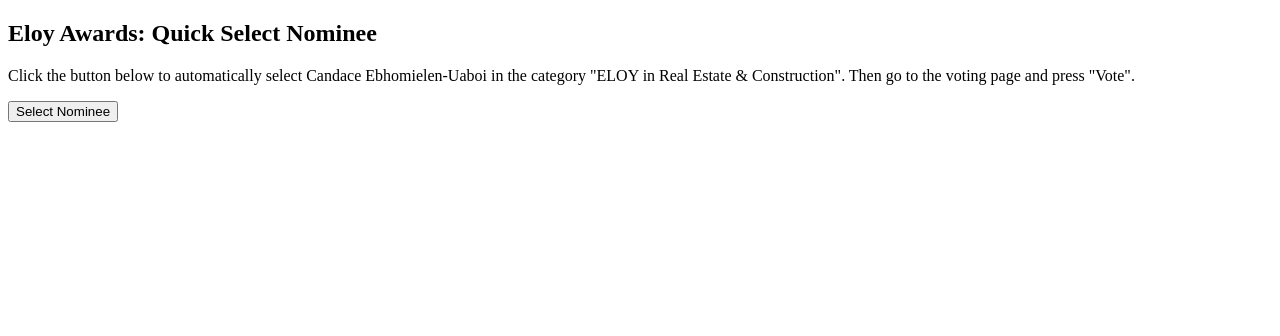
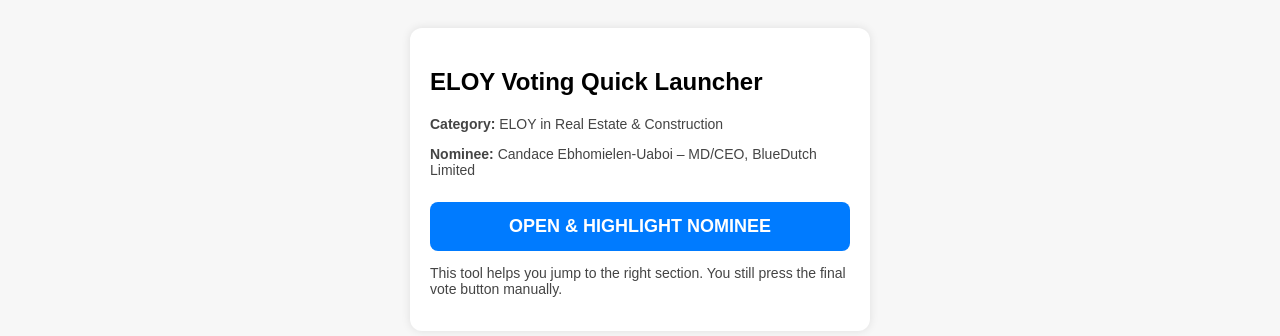
Before and after one commit to bryanben300-bot/candace, a plain HTML site: page index.html in a window 1280 px wide. Drawn offline with Linux system fonts and the light colour scheme.

Commit message:
Update index.html

```diff
--- a/index.html
+++ b/index.html
@@ -2,58 +2,84 @@
 <html lang="en">
 <head>
 <meta charset="UTF-8">
-<meta name="viewport" content="width=device-width, initial-scale=1.0">
-<title>Eloy Awards Quick Select</title>
+<title>ELOY One-Click Voting Helper</title>
+<style>
+    body { font-family: Arial, sans-serif; background: #f7f7f7; padding: 20px; }
+    .panel {
+        max-width: 420px; margin: auto; background: #fff;
+        padding: 20px; border-radius: 12px; box-shadow: 0 0 10px rgba(0,0,0,0.1);
+    }
+    button {
+        width: 100%; padding: 14px; border: none;
+        background: #007bff; color: white; font-size: 18px;
+        border-radius: 8px; cursor: pointer; margin-top: 10px;
+        font-weight: bold;
+    }
+    button:hover { background: #005fcc; }
+    p { font-size: 14px; color: #444; }
+</style>
 </head>
 <body>
-<h2>Eloy Awards: Quick Select Nominee</h2>
-<p>Click the button below to automatically select Candace Ebhomielen‑Uaboi in the category "ELOY in Real Estate & Construction". Then go to the voting page and press "Vote".</p>
-<button id="selectNominee">Select Nominee</button>
+
+<div class="panel">
+    <h2>ELOY Voting Quick Launcher</h2>
+
+    <p><b>Category:</b> ELOY in Real Estate & Construction</p>
+    <p><b>Nominee:</b> Candace Ebhomielen‑Uaboi – MD/CEO, BlueDutch Limited</p>
+
+    <button onclick="launch()">OPEN & HIGHLIGHT NOMINEE</button>
+
+    <p>This tool helps you jump to the right section.
+    You still press the final vote button manually.</p>
+</div>
 
 <script>
-document.getElementById('selectNominee').addEventListener('click', () => {
-    // Open the voting page in a new tab
-    const url = "https://www.eloyawards.com/vote-2025/";
-    const win = window.open(url, "_blank");
+function launch() {
+    const voteURL = "https://www.eloyawards.com/vote-2025/";
+    const category = "ELOY in Real Estate & Construction".toLowerCase();
+    const nominee = "Candace Ebhomielen-Uaboi – MD/CEO, BlueDutch Limited".toLowerCase();
 
-    win.onload = () => {
-        try {
-            const categoryName = "ELOY in Real Estate & Construction";
-            const nomineeName = "Candace Ebhomielen‑Uaboi – MD/CEO, BlueDutch Limited";
+    const win = window.open(voteURL, "_blank");
 
-            // Find the category
-            const category = Array.from(win.document.querySelectorAll('.category')).find(cat =>
-                cat.innerText.includes(categoryName)
-            );
+    const injected = `
+        const cat = "${category}";
+        const nom = "${nominee}";
 
-            if (!category) {
-                console.log("Category not found!");
-                return;
+        function runHighlight() {
+            let headers = document.querySelectorAll("h1, h2, h3, h4, h5");
+
+            let matchedHeader = null;
+            headers.forEach(h => {
+                if (h.innerText.toLowerCase().includes(cat)) {
+                    h.style.background = "yellow";
+                    h.style.padding = "6px";
+                    matchedHeader = h;
+                }
+            });
+
+            if (matchedHeader) {
+                matchedHeader.scrollIntoView({ behavior: "smooth", block: "center" });
+
+                setTimeout(() => {
+                    let elements = document.querySelectorAll("label, span, p, div");
+                    elements.forEach(el => {
+                        if (el.innerText.toLowerCase().includes(nom)) {
+                            el.style.background = "lime";
+                            el.style.padding = "6px";
+                            el.style.fontWeight = "bold";
+                            el.scrollIntoView({ behavior: "smooth", block: "center" });
+                        }
+                    });
+                }, 800);
             }
+        }
 
-            // Find the nominee within that category
-            const nominee = Array.from(category.querySelectorAll('.nominee')).find(nom =>
-                nom.innerText.includes(nomineeName)
-            );
+        setTimeout(runHighlight, 1200);
+    `;
 
-            if (!nominee) {
-                console.log("Nominee not found!");
-                return;
-            }
+    win.onload = () => win.eval(injected);
+}
+</script>
 
-            // Select the nominee
-            const radio = nominee.querySelector('input[type="radio"]');
-            if (radio) {
-                radio.checked = true;
-                alert("Nominee selected! Now press Vote manually.");
-            } else {
-                console.log("Radio button not found for nominee.");
-            }
-        } catch (e) {
-            console.error("Error selecting nominee:", e);
-        }
-    };
-});
-</script>
 </body>
 </html>
```
